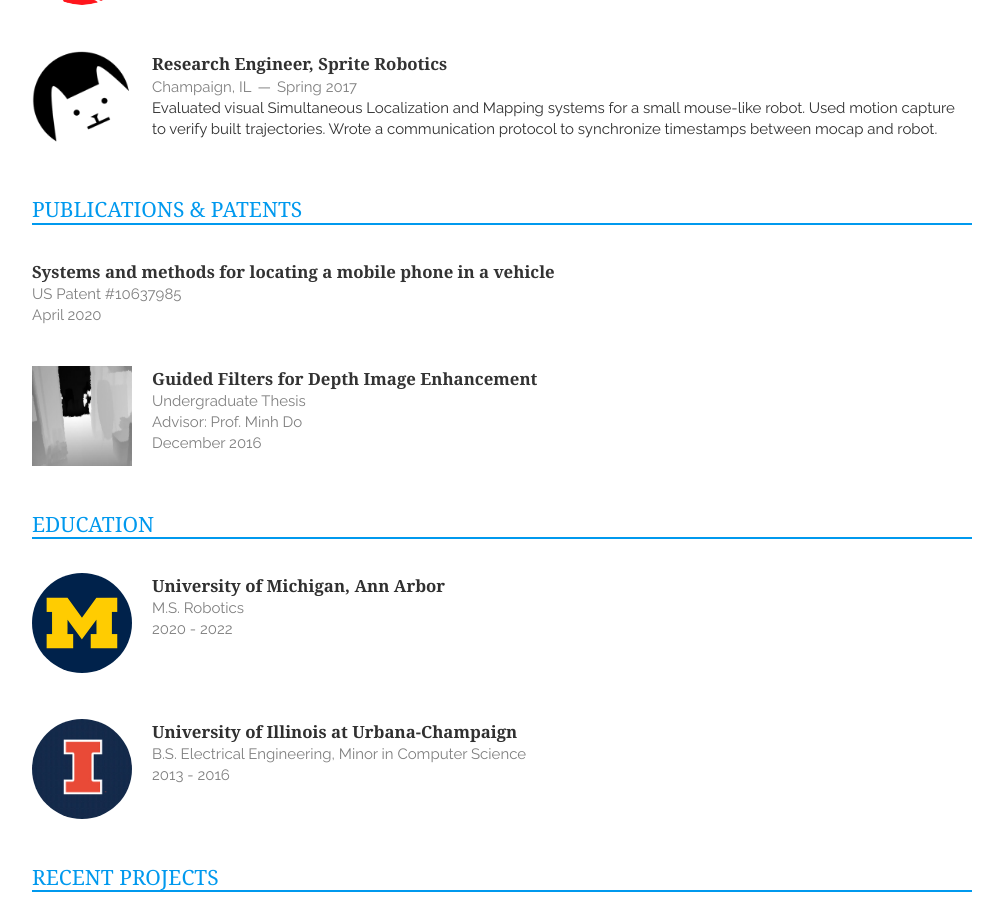
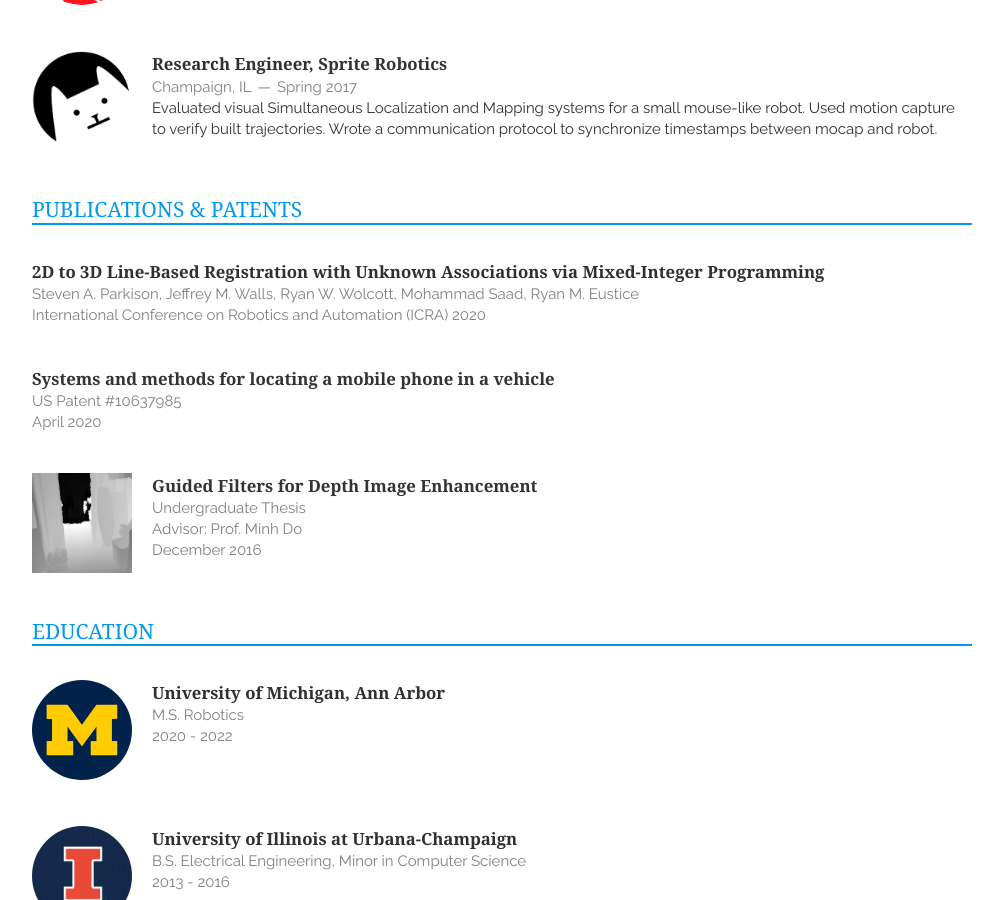
Before and after one commit to mohsaad/mohsaad.github.io, a Jekyll site: the page built from index.html, in a window 1280 px wide and 900 px high, scrolled down 506 px. Shown: the whole window, without its empty margins (138-1141 px from the left). Built offline with Jekyll 4.4.1, drawn with Linux system fonts in a browser that asks for light colours; nearby versions of some CDN libraries.

Commit message:
_publications: Add publication

```diff
--- a/_includes/publications.html
+++ b/_includes/publications.html
@@ -2,6 +2,17 @@
   <section class="sixteen columns">
     <h1 class="underline">Publications & Patents</h1>
   </section>
+</div>
+<div class="row">
+  <div class="sixteen columns">
+    <article>
+      <header>
+        <h1>2D to 3D Line-Based Registration with Unknown Associations via Mixed-Integer Programming</h1>
+        <span>Steven A. Parkison, Jeffrey M. Walls, Ryan W. Wolcott, Mohammad Saad, Ryan M. Eustice</span><br />
+        <span>International Conference on Robotics and Automation (ICRA) 2020</span><br />
+      </header>
+    </article>
+  </div>
 </div>
 <div class="row">
   <div class="sixteen columns">
```
